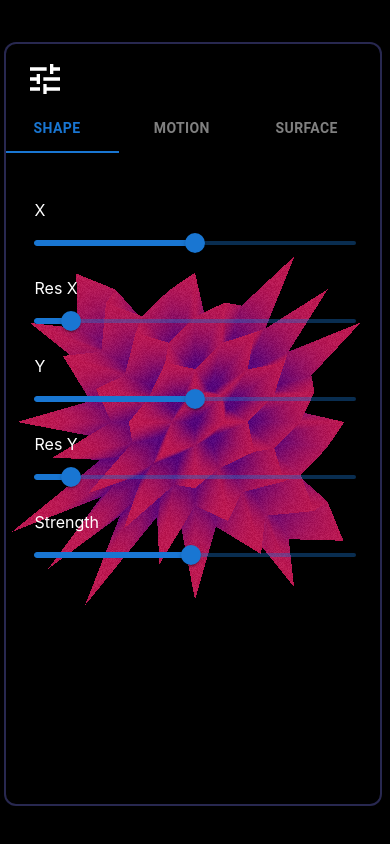
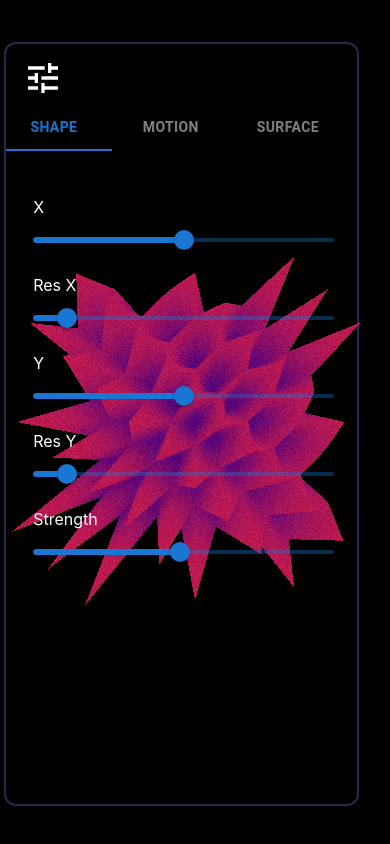
Before and after one commit to xyzvq/Ripple, a React (Create React App) app: page / in a window 390 px wide. Built offline with nearby package versions, Linux system fonts and the light colour scheme.

Commit message:
testing control panel height

```diff
--- a/src/components/ControlPanel.jsx
+++ b/src/components/ControlPanel.jsx
@@ -32,7 +32,7 @@ const ControlPanel = ({
                 top: '5%',
                 left: '1%',
                 zIndex: 2,
-                width: expanded ? isMobile ? '96%' : '22%' : '42px',
+                width: expanded ? isMobile ? '90%' : '22%' : '42px',
                 height: expanded ? '90%' : '42px',
                 flexDirection: 'column',
                 border: '2px solid rgba(100, 100, 200, 0.4)',
```
